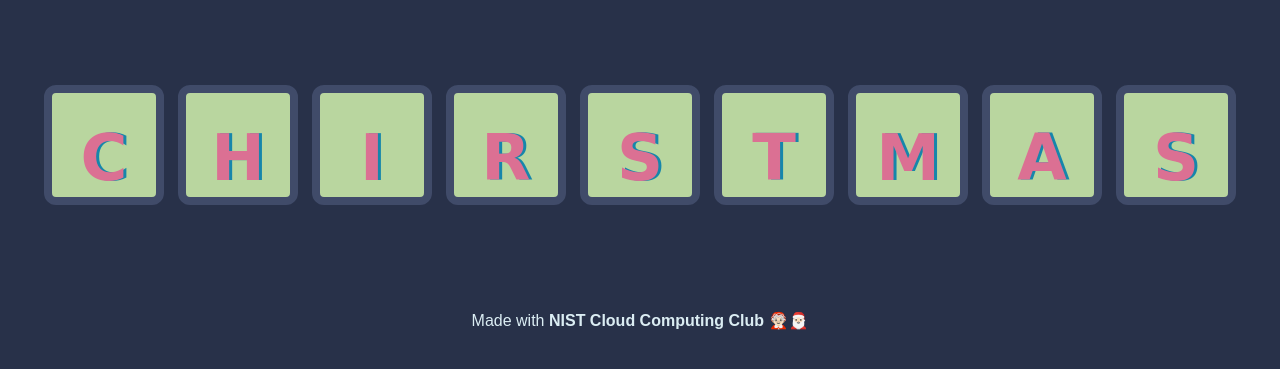
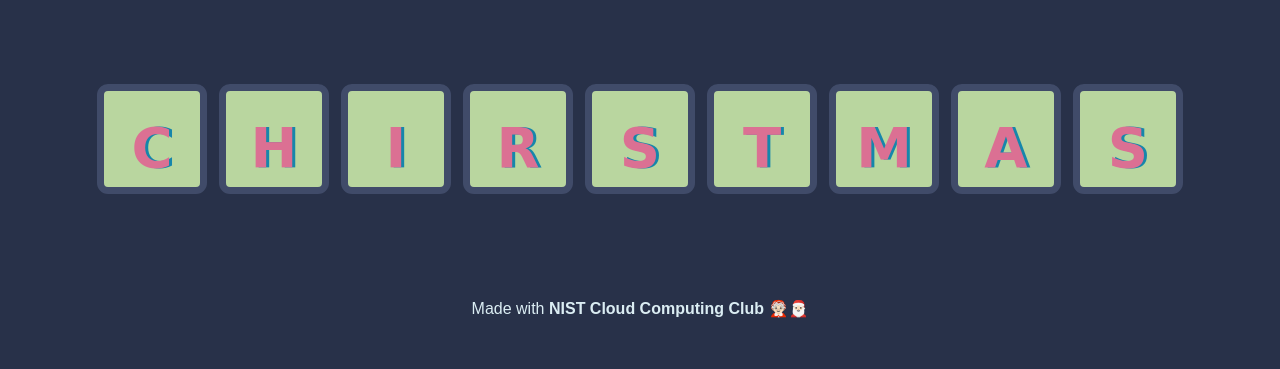
Before and after one commit to sambitsargam/cristmass, a plain HTML site: page index.html in a window 1280 px wide. Shown: the part 169-538 px from the top of the page. Drawn offline with Linux system fonts and the light colour scheme.

Commit message:
Update style.css

```diff
--- a/style.css
+++ b/style.css
@@ -16,19 +16,19 @@ footer{
 
 .song{
     outline: none;
-    font-size: 4rem;
+    font-size: 3.5rem;
     line-height: 2;
-    font-weight: 800;
+    font-weight: 700;
     font-family:  "Arvo", cursive;
     display: inline-block;
     color: palevioletred;
     text-shadow:3px 0 #1686ab;
-    border: 8px solid  #404B69;
-    border-radius: 12px;
-    width: 120px;
-    height: 120px;
+    border: 7px solid  #404B69;
+    border-radius: 11px;
+    width: 110px;
+    height: 110px;
     text-align: center;
-    margin: 5px;
+    margin: 4px;
     background-color: rgb(185, 214, 159);
 }
 .set{
```
